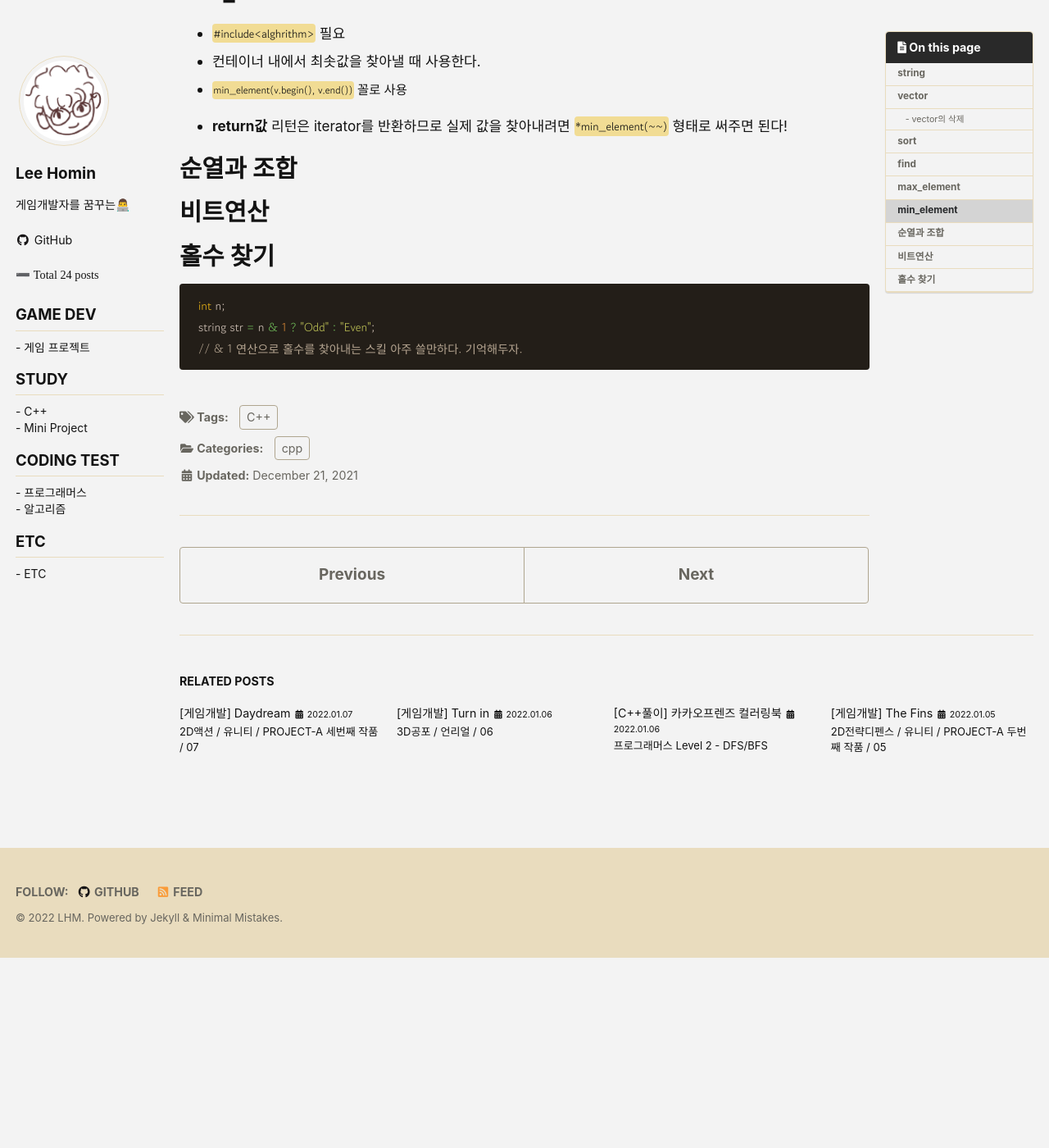
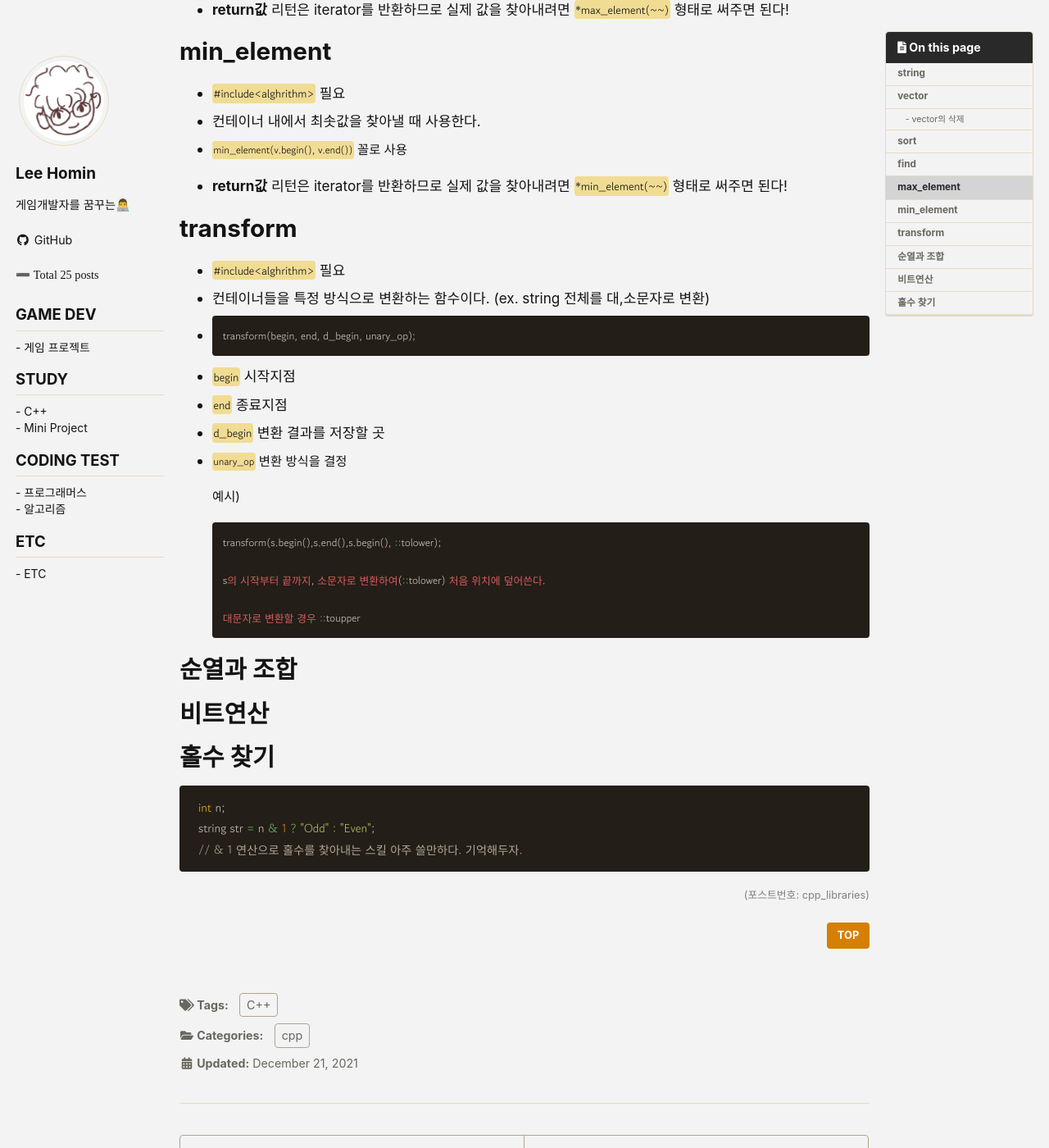
Before and after one commit to Squidward79/Squidward79.github.io, a Jekyll site: the page built from _posts/C++/2021-12-13-cpp_libraries.md, in a window 1280 px wide and 1400 px high, scrolled down 2769 px. Shown: the whole window at 82% size. Built offline with Jekyll 4.4.1, drawn with Linux system fonts in a browser that asks for light colours; cached includes are drawn as plain includes; before the commit the page ends 3937 px from its top, so only the background shows below that; some of the changed text lies outside the part shown.

Commit message:
포스팅

````diff
--- a/_posts/C++/2021-12-13-cpp_libraries.md
+++ b/_posts/C++/2021-12-13-cpp_libraries.md
@@ -23,6 +23,8 @@ toc_sticky: true
 | 멤버           | 설명                    | 예시      |
 | :------------- | :---------------------- | :-------- |
 | stoi(string s) | string을 int형으로 변환 | stoi() |
+| toupper(string s) | 전부 대문자로 변환 | toupper("ASDF") |
+| tolower(string s) | 전부 소문자로 변환 | stoi() |
 
 
 
@@ -121,6 +123,31 @@ toc_sticky: true
 - **return값**
 리턴은 iterator를 반환하므로 실제 값을 찾아내려면 `*min_element(~~)` 형태로 써주면 된다!
 
+# transform
+- `#include<alghrithm>` 필요
+- 컨테이너들을 특정 방식으로 변환하는 함수이다. (ex. string 전체를 대,소문자로 변환)
+-
+```c++
+transform(begin, end, d_begin, unary_op);
+```
+- `begin`
+  시작지점
+- `end`
+  종료지점
+- `d_begin`
+  변환 결과를 저장할 곳
+- `unary_op`
+  변환 방식을 결정
+
+  예시)
+  ```c++
+  transform(s.begin(),s.end(),s.begin(), ::tolower);
+
+  s의 시작부터 끝까지, 소문자로 변환하여(::tolower) 처음 위치에 덮어쓴다.
+
+  대문자로 변환할 경우 ::toupper
+  ```
+
 # 순열과 조합
 
 # 비트연산
@@ -131,3 +158,10 @@ toc_sticky: true
   string str = n & 1 ? "Odd" : "Even";
   // & 1 연산으로 홀수를 찾아내는 스킬 아주 쓸만하다. 기억해두자.
  ```
+
+
+   <small style ="color:gray;">(포스트번호: cpp_libraries) </small>
+ {: .text-right}
+
+[TOP](#){: .btn .btn--warning}
+{: .text-right}
````
Also changed, not shown: _posts/Algorithm/2021-12-28-algorithm_01.md (+1 -0 lines), _posts/Programmers/Level2/2022-01-11-programmers_lv2_06.md (added, +123 -0 lines), _posts/Projects/2022-01-07-daydream.md (+2 -1 lines).
